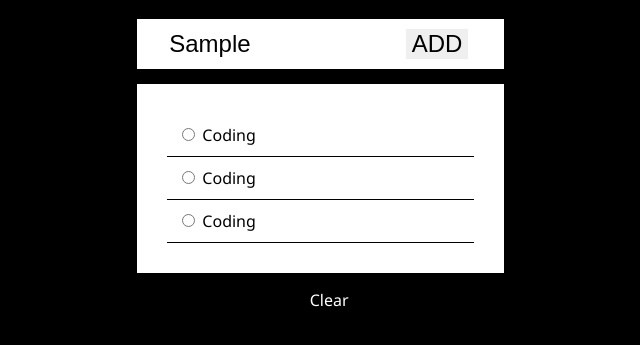
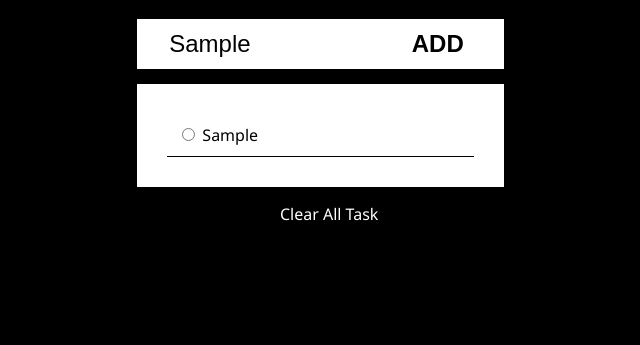
Before and after one commit to boakaidorborkamara/Todolist-Frontend-App, a plain HTML site: page index.html in a window 1280 px wide. Both pictures are taken after typing "Sample" into the empty fields and a click on the button "ADD". Shown: the part 143-488 px from the top of the page, without its empty margins (306-946 px from the left). Drawn offline with Linux system fonts and the light colour scheme.

Commit message:
User can add new task

```diff
--- a/index.html
+++ b/index.html
@@ -14,27 +14,21 @@
         </header>
         <main>
             <div id="add-task-area">
-                <input type="text" placeholder="New Task">
-                <button>ADD</button>
+                <input type="text" placeholder="New Task" id="new-task">
+                <button id="add-task-btn">ADD</button>
             </div>
             <div id="display-task-area">
-                <div>
+                <!-- <div>
                     <input type="radio" id="coding" value="Coding">
-                    <label for="coding">Coding</label>
-                </div>
-                <div>
-                    <input type="radio" id="coding" value="Coding">
-                    <label for="coding">Coding</label>
-                </div>
-                <div>
-                    <input type="radio" id="coding" value="Coding">
-                    <label for="coding">Coding</label>
-                </div>
+                    <label for="coding">Sample Task</label>
+                </div> -->
             </div>
         </main>
         <footer>
-            <p>Clear</p>
+            <p>Clear All Task</p>
         </footer>
     </div>
+
+    <script src="./script.js"></script>
 </body>
 </html>
--- a/script.js
+++ b/script.js
@@ -0,0 +1,30 @@
+let new_task_input = document.getElementById("new-task");
+let task_container = document.getElementById("display-task-area");
+let add_task_btn = document.getElementById("add-task-btn");
+
+
+// creates new task
+function createNewTask(){
+   if(new_task_input.value !== ""){
+        // name of task from the task Input
+        let new_task = new_task_input.value;
+
+        //create new div
+        let new_task_box = document.createElement("div");
+        // add items inside of div
+        new_task_box.innerHTML = `
+            <input type="radio" id=${new_task} value=${new_task}>
+            <label for=${new_task}>${new_task}</label>
+        `
+        // add new tas to the document
+        task_container.insertAdjacentElement("beforeend",new_task_box);
+   }
+   else{
+       alert("You Didn't Enter a Task");
+   }
+
+}
+
+
+// envoke functions
+add_task_btn.addEventListener("click", createNewTask);
--- a/style.css
+++ b/style.css
@@ -41,12 +41,19 @@ main{
     font-size: 1.5em;
     width: 75%;
     border: none;
+    outline: none;
 }
 
 
 #add-task-area button{
     font-size: 1.5em;
     border: none;
+    background-color: white;
+    font-weight: bold;
+}
+
+#add-task-area button:hover{
+    cursor: pointer;
 }
 
 #display-task-area{
```
